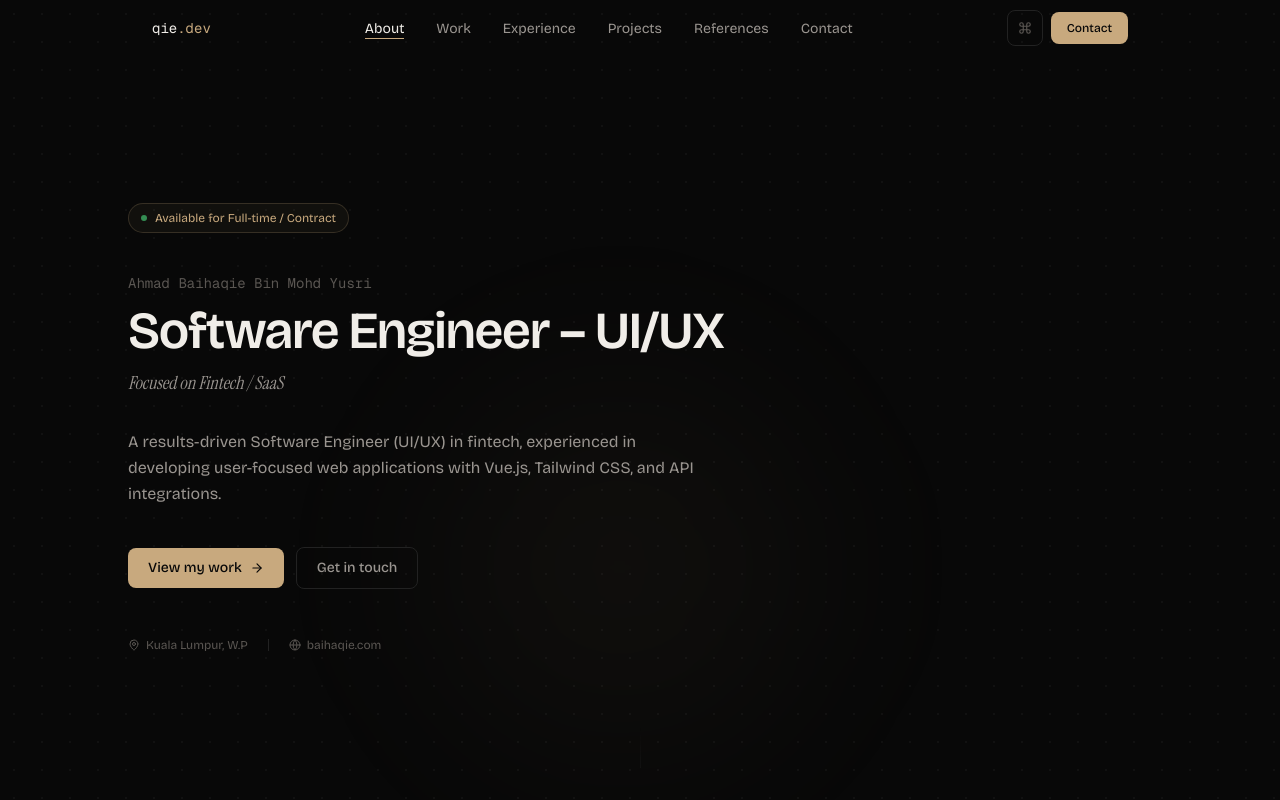
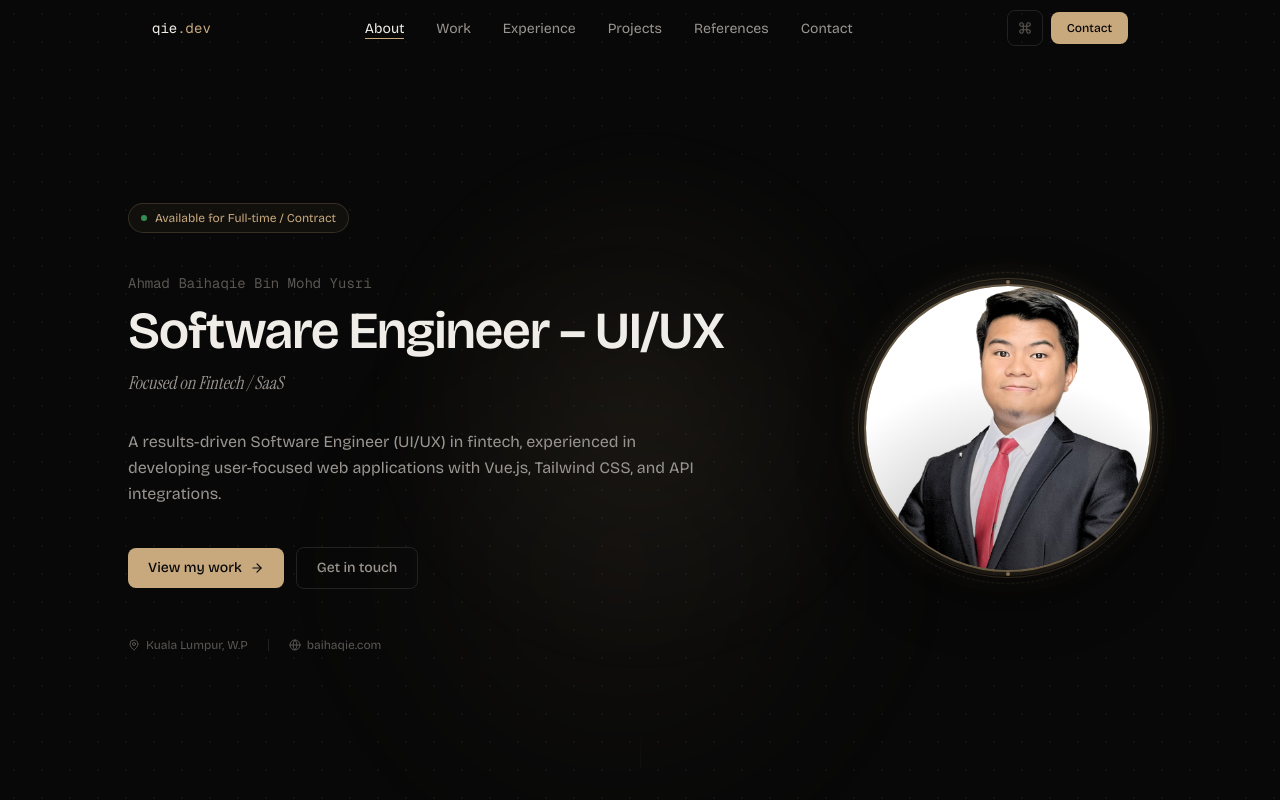
Before and after one commit to byhaqie31/portfolio-v2, a Nuxt app: page / in a window 1280 px wide. Shown: the top 800 px of the page. Built offline with nearby package versions, Linux system fonts and the light colour scheme.

Commit message:
Enhance UI

```diff
--- a/components/sections/HeroSection.vue
+++ b/components/sections/HeroSection.vue
@@ -7,17 +7,55 @@ const displayed = ref('')
 const target = personal.role
 let i = 0
 
+// Cursor spotlight
+const cursor = reactive({ x: 0, y: 0 })
+const smoothCursor = reactive({ x: 0, y: 0 })
+let raf: number
+
+function onMouseMove(e: MouseEvent) {
+  cursor.x = e.clientX
+  cursor.y = e.clientY
+}
+
+function animateCursor() {
+  smoothCursor.x += (cursor.x - smoothCursor.x) * 0.08
+  smoothCursor.y += (cursor.y - smoothCursor.y) * 0.08
+  raf = requestAnimationFrame(animateCursor)
+}
+
 onMounted(() => {
   const timer = setInterval(() => {
     displayed.value += target[i]
     i++
     if (i >= target.length) clearInterval(timer)
   }, 50)
+
+  smoothCursor.x = window.innerWidth / 2
+  smoothCursor.y = window.innerHeight / 2
+  cursor.x = smoothCursor.x
+  cursor.y = smoothCursor.y
+  animateCursor()
 })
+
+onUnmounted(() => cancelAnimationFrame(raf))
 </script>
 
 <template>
-  <section class="relative min-h-screen flex items-center px-6 pt-14 overflow-hidden">
+  <section class="relative min-h-screen flex items-center px-6 pt-14 overflow-hidden" @mousemove="onMouseMove">
+    <!-- Cursor spotlight -->
+    <div
+      class="absolute pointer-events-none rounded-full transition-opacity duration-300"
+      :style="{
+        width: '600px',
+        height: '600px',
+        left: `${smoothCursor.x}px`,
+        top: `${smoothCursor.y}px`,
+        transform: 'translate(-50%, -50%)',
+        background: 'radial-gradient(circle, rgba(200,169,126,0.07) 0%, transparent 65%)',
+        filter: 'blur(8px)',
+      }"
+    />
+
     <!-- Dot grid -->
     <div
       class="absolute inset-0 pointer-events-none"
@@ -29,7 +67,9 @@ onMounted(() => {
       style="background: radial-gradient(circle, rgba(200,169,126,0.05) 0%, transparent 70%); filter: blur(60px);"
     />
 
-    <div class="relative max-w-5xl mx-auto w-full py-24 md:py-36">
+    <div class="relative max-w-5xl mx-auto w-full py-24 md:py-36 flex flex-col md:flex-row items-center gap-12 md:gap-16">
+      <!-- Left: text content -->
+      <div class="flex-1 min-w-0">
       <!-- Availability badge -->
       <div
         class="animate-reveal inline-flex items-center gap-2 px-3 py-1.5 rounded-full border border-accent/20 bg-accent/5 text-xs text-accent mb-10"
@@ -66,7 +106,7 @@ onMounted(() => {
 
       <!-- CTAs -->
       <div class="animate-reveal flex flex-wrap items-center gap-3 mb-12" style="animation-delay:0.25s">
-        <a href="#work" class="btn-primary group">
+        <a href="#projects" class="btn-primary group">
           View my work
           <ArrowRight :size="14" class="group-hover:translate-x-0.5 transition-transform" />
         </a>
@@ -92,6 +132,44 @@ onMounted(() => {
           baihaqie.com
         </a>
       </div>
+      </div>
+
+      <!-- Right: profile picture -->
+      <div class="animate-reveal shrink-0 flex items-center justify-center" style="animation-delay:0.2s">
+        <div class="relative w-56 h-56 md:w-72 md:h-72">
+          <!-- Outer glow -->
+          <div
+            class="absolute -inset-6 rounded-full pointer-events-none"
+            style="background: radial-gradient(circle, rgba(200,169,126,0.18) 0%, transparent 70%); filter: blur(20px);"
+          />
+          <!-- Rotating dashed ring -->
+          <div
+            class="absolute -inset-3 rounded-full border border-dashed border-accent/20 animate-spin"
+            style="animation-duration: 18s;"
+          />
+          <!-- Static outer ring -->
+          <div class="absolute -inset-1.5 rounded-full border border-accent/30" />
+          <!-- Inner frame with shadow -->
+          <div
+            class="relative w-full h-full rounded-full overflow-hidden border-2 border-accent/50"
+            style="box-shadow: 0 0 0 4px rgba(200,169,126,0.08), 0 20px 60px rgba(0,0,0,0.6), 0 0 40px rgba(200,169,126,0.12);"
+          >
+            <img
+              src="/images/ProfilePicture.png"
+              alt="Ahmad Baihaqie"
+              class="w-full h-full object-cover object-top"
+            />
+            <!-- Subtle vignette overlay -->
+            <div
+              class="absolute inset-0 rounded-full pointer-events-none"
+              style="background: radial-gradient(circle at 50% 110%, rgba(0,0,0,0.35) 0%, transparent 65%);"
+            />
+          </div>
+          <!-- Corner accent dots -->
+          <div class="absolute -top-1 left-1/2 -translate-x-1/2 w-1 h-1 rounded-full bg-accent/60" />
+          <div class="absolute -bottom-1 left-1/2 -translate-x-1/2 w-1 h-1 rounded-full bg-accent/60" />
+        </div>
+      </div>
     </div>
 
     <!-- Scroll cue -->
--- a/data/index.ts
+++ b/data/index.ts
@@ -5,7 +5,7 @@ export const personal = {
   role: 'Software Engineer – UI/UX',
   bio: [
     'I\'m Ahmad Baihaqie, a Kuala Lumpur–based Software Engineer (UI/UX) working in fintech and SaaS environments. I specialize in crafting clean, scalable, and user-focused interfaces using technologies such as Vue.js, Nuxt, Tailwind CSS, and API-driven architectures. My work focuses on simplifying complex financial workflows and delivering seamless digital experiences that bridge business goals with user needs.',
-    'Currently, I am also pursuing a Master of Science in Human Resource Development at Universiti Putra Malaysia, where my research focuses on AI adoption, digital transformation, and intergenerational dynamics in technology-driven organizations — allowing me to approach product development not only from a technical perspective but also from a human and organizational lens.',
+    'Currently, I am also pursuing a Master of Science in Human Resource Development at Universiti Putra Malaysia, where my research focuses on AI adoption, digital transformation, and intergenerational dynamics in technology-driven organizations which allowing me to approach product development not only from a technical perspective but also from a human and organizational lens.',
   ],
   summary:
     'A results-driven Software Engineer (UI/UX) in fintech, experienced in developing user-focused web applications with Vue.js, Tailwind CSS, and API integrations.',
```
Also changed, not shown: public/images/ProfilePicture.png (added).
